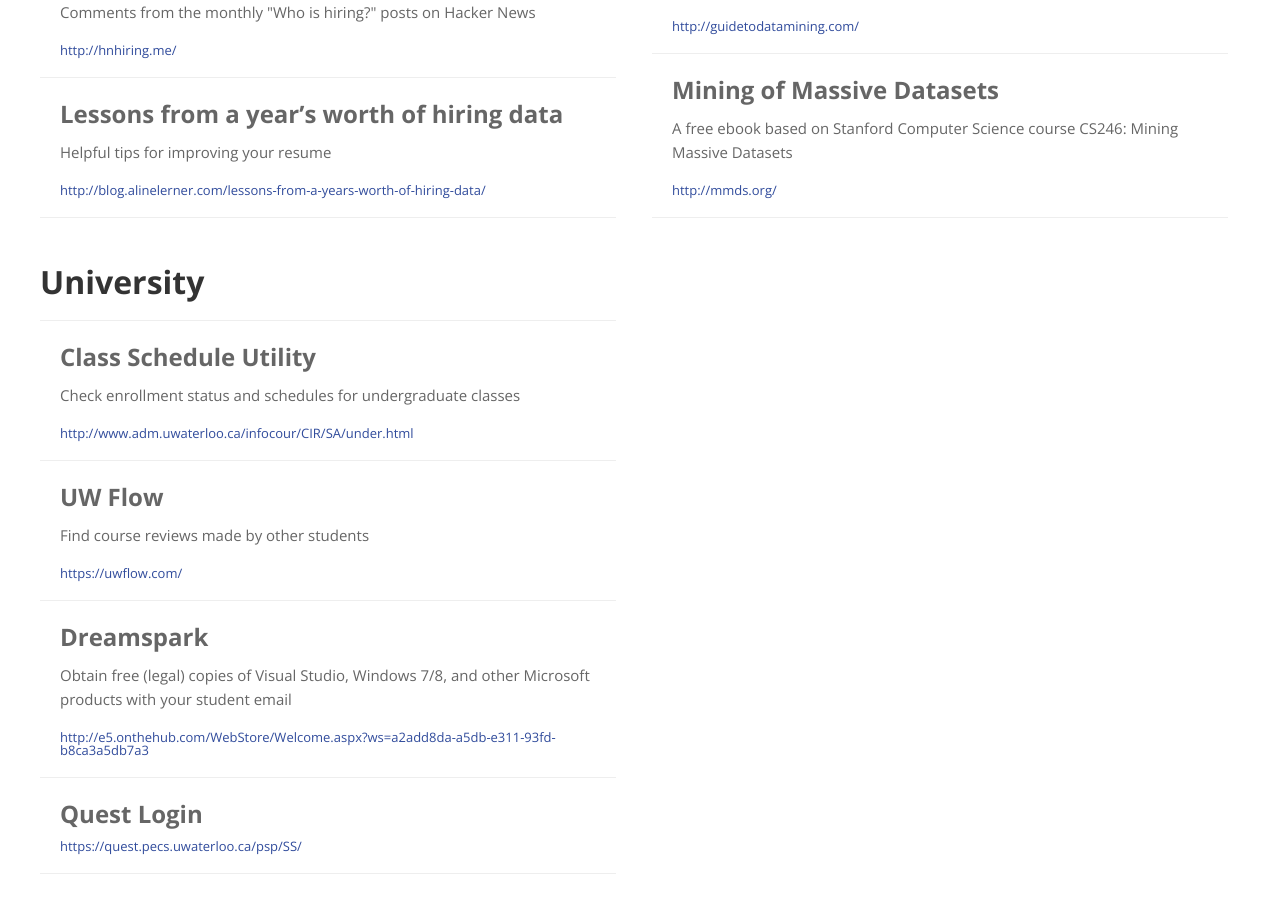
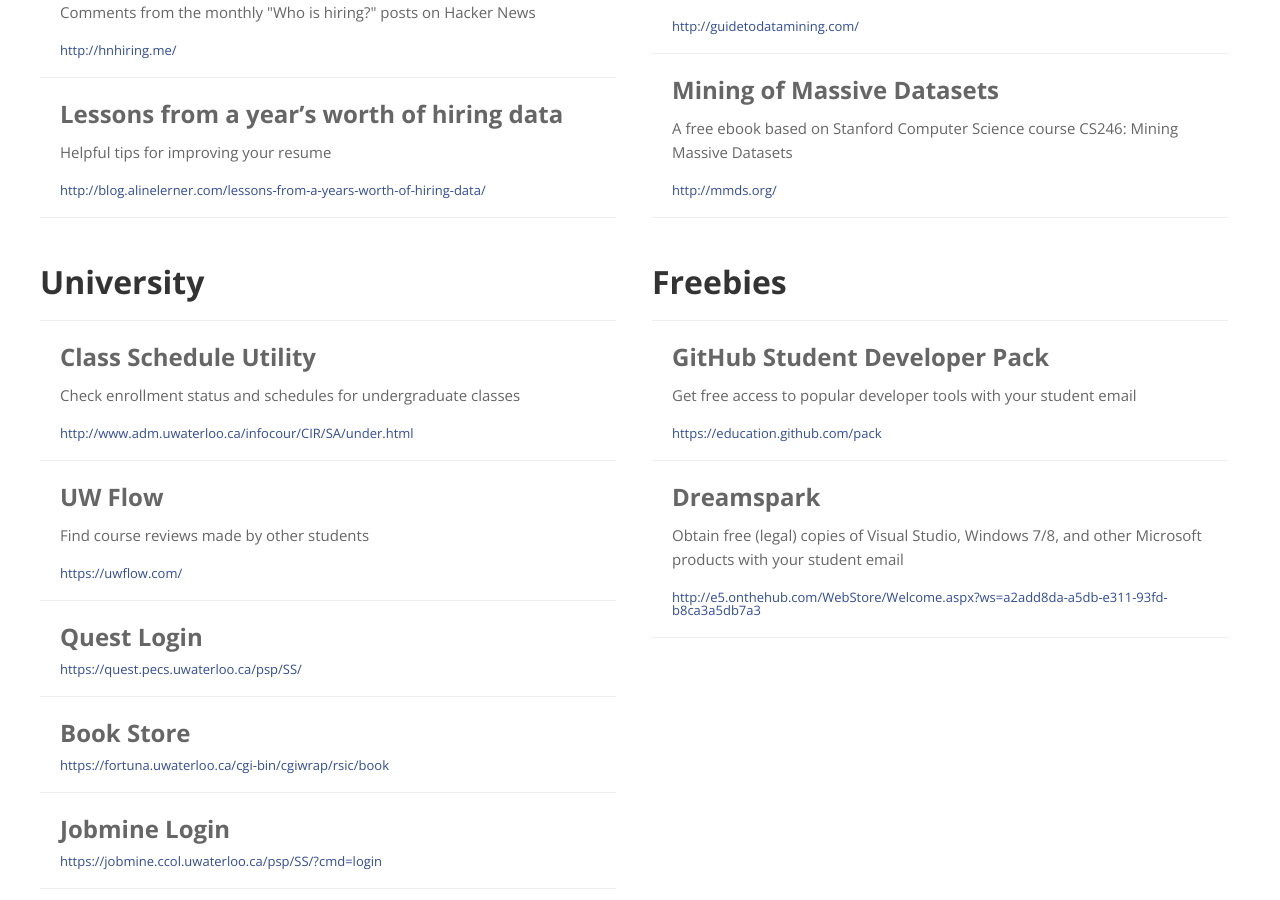
Before and after one commit to cbhl/inseption.github.com, a Jekyll site: the page built from links.html, in a window 1280 px wide and 900 px high, scrolled down 843 px. Built offline with Jekyll 4.4.1, drawn with Linux system fonts in a browser that asks for light colours.

Commit message:
Added freebies section in links

```diff
--- a/_data/links.yaml
+++ b/_data/links.yaml
@@ -57,10 +57,6 @@
             url:  "https://uwflow.com/"
             desc: "Find course reviews made by other students"
         -
-            name: "Dreamspark"
-            url:  "http://e5.onthehub.com/WebStore/Welcome.aspx?ws=a2add8da-a5db-e311-93fd-b8ca3a5db7a3"
-            desc: "Obtain free (legal) copies of Visual Studio, Windows 7/8, and other Microsoft products with your student email"
-        -
             name: "Quest Login"
             url:  "https://quest.pecs.uwaterloo.ca/psp/SS/"
         -
@@ -69,3 +65,14 @@
         -
             name: "Jobmine Login"
             url:  "https://jobmine.ccol.uwaterloo.ca/psp/SS/?cmd=login"
+-
+    category: "Freebies"
+    links:
+        -
+            name: "GitHub Student Developer Pack"
+            url:  "https://education.github.com/pack"
+            desc: "Get free access to popular developer tools with your student email"
+        -
+            name: "Dreamspark"
+            url:  "http://e5.onthehub.com/WebStore/Welcome.aspx?ws=a2add8da-a5db-e311-93fd-b8ca3a5db7a3"
+            desc: "Obtain free (legal) copies of Visual Studio, Windows 7/8, and other Microsoft products with your student email"
```
